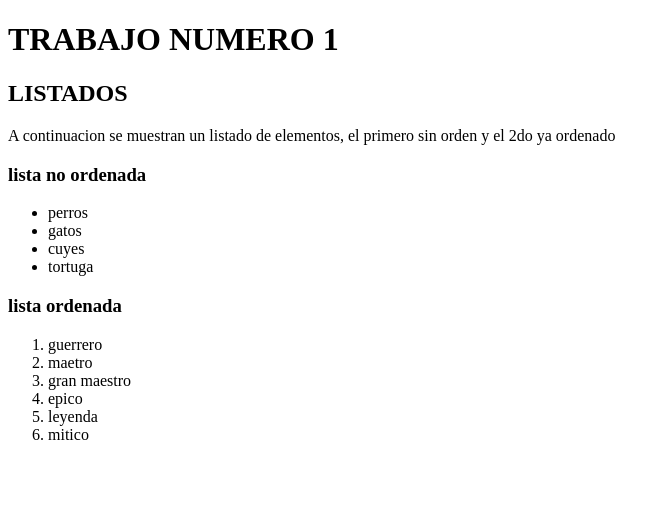
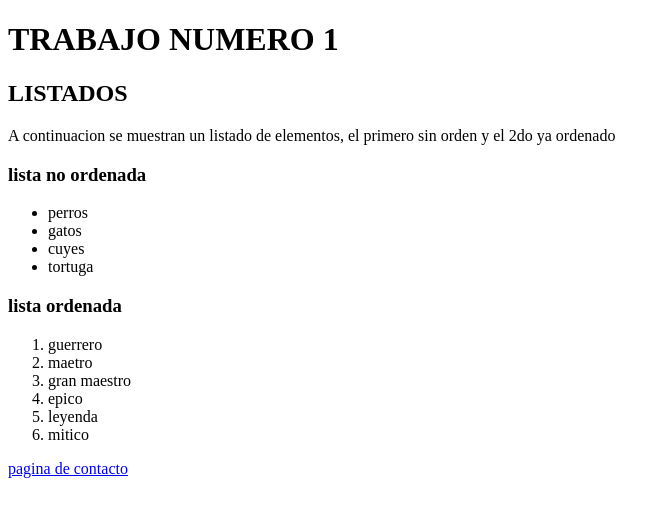
Before and after one commit to MuigWebOhayo/repositorio_imagenes_01, a plain HTML site: page index.html in a window 1280 px wide. Shown: the whole page, without its empty margins (0-670 px from the left). Drawn offline with Linux system fonts and the light colour scheme.

Commit message:
Update index.html

```diff
--- a/index.html
+++ b/index.html
@@ -26,5 +26,6 @@
         <li>leyenda</li>
         <li>mitico</li>
     </ol>
+    <a href="contacto.html">pagina de contacto</a>
 </body>
 </html>
```
